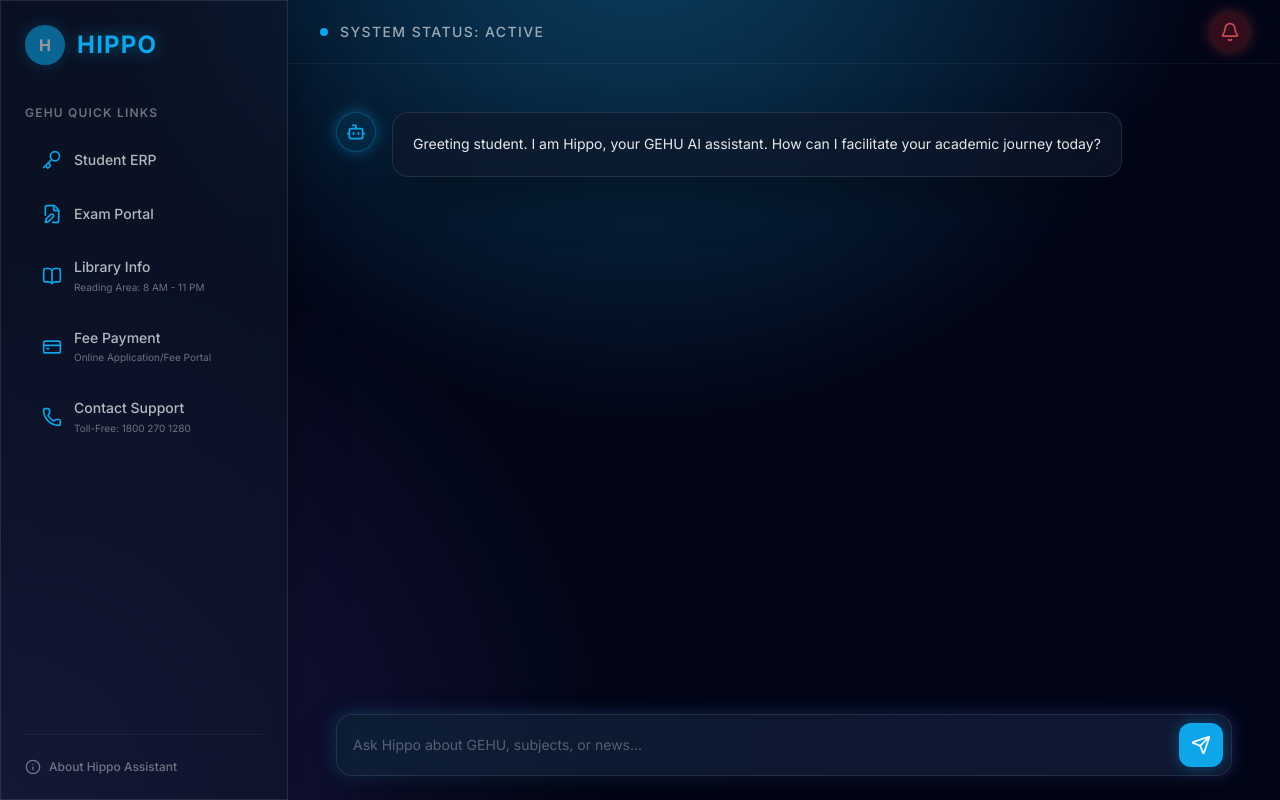
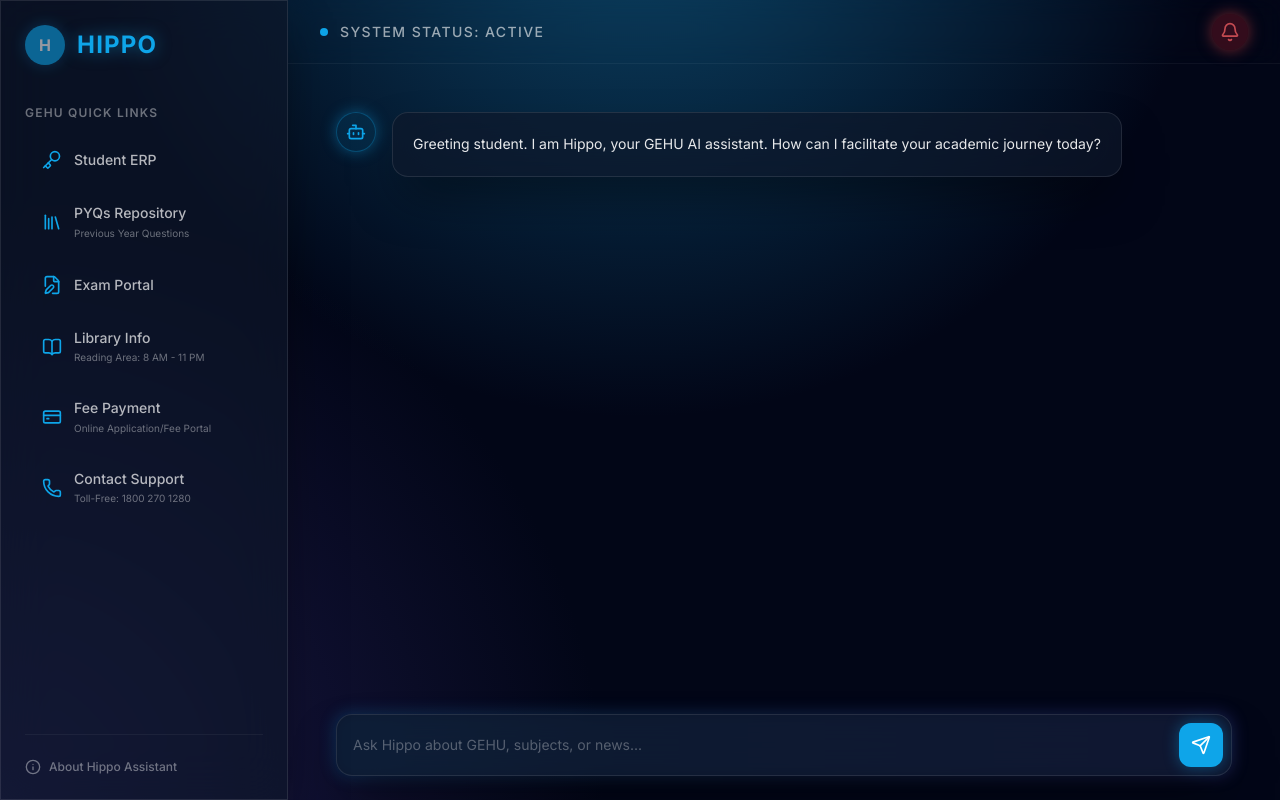
Before and after one commit to lokeshsaklani07-tech/Hippo-AI-GEHU, a Next.js app: page / in a window 1280 px wide. Built offline with nearby package versions, Linux system fonts and the light colour scheme.

Commit message:
Add PYQs Repository link to sidebar

```diff
--- a/src/components/Sidebar.tsx
+++ b/src/components/Sidebar.tsx
@@ -11,11 +11,13 @@
   ExternalLink,
   Info,
   Menu,
-  X
+  X,
+  Library
 } from "lucide-react";
 
 const links = [
   { name: "Student ERP", url: "https://erp.gehu.ac.in/", icon: Key, subtext: "" },
+  { name: "PYQs Repository", url: "https://drive.google.com/drive/u/0/mobile/folders/1pRpVF6vs7-EFgUBcVXgcxmHswz1MeM7a?usp=sharing", icon: Library, subtext: "Previous Year Questions" },
   { name: "Exam Portal", url: "https://gehu.ac.in/dehradun/exam-portal/", icon: FileEdit, subtext: "" },
   { name: "Library Info", url: "#", icon: BookOpen, subtext: "Reading Area: 8 AM - 11 PM" },
   { name: "Fee Payment", url: "https://gehu.ac.in/", icon: CreditCard, subtext: "Online Application/Fee Portal" },
```
